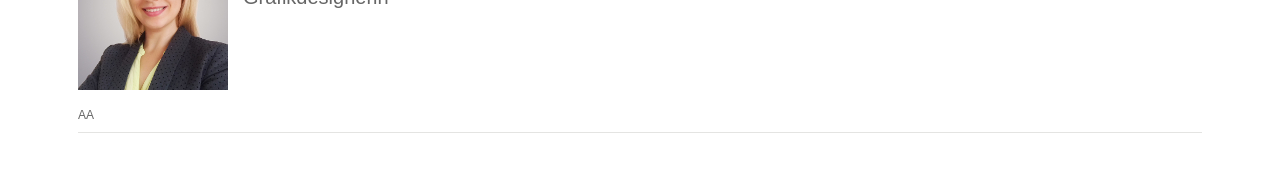
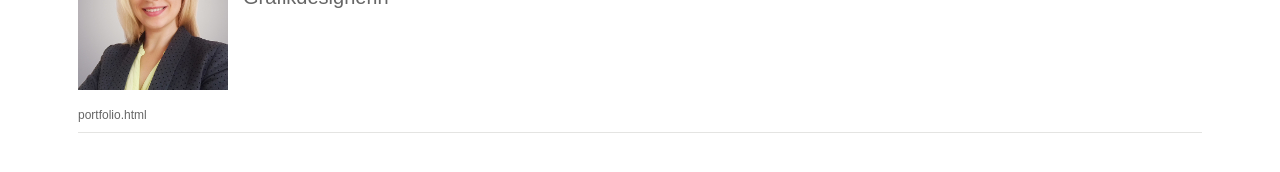
Before and after one commit to vkosenko/katj, a Jekyll site: the page built from portfolio.html, in a window 1280 px wide. Shown: the part 147-319 px from the top of the page. Built offline with Jekyll 4.4.1, drawn with Linux system fonts in a browser that asks for light colours; nearby versions of some CDN libraries.

Commit message:
Updated: index

```diff
--- a/portfolio.html
+++ b/portfolio.html
@@ -27,7 +27,9 @@ layout: default
         <div class="region region-content">
             <div id="block-system-main" class="block block-system">
                 <div class="content">
-AA
+
+                    {{ page.path }}
+
                 </div>
             </div>
         </div>
```
